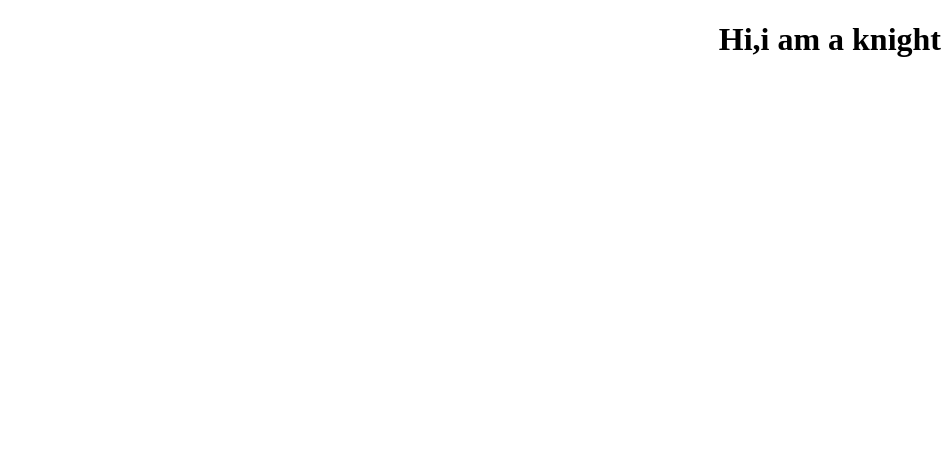
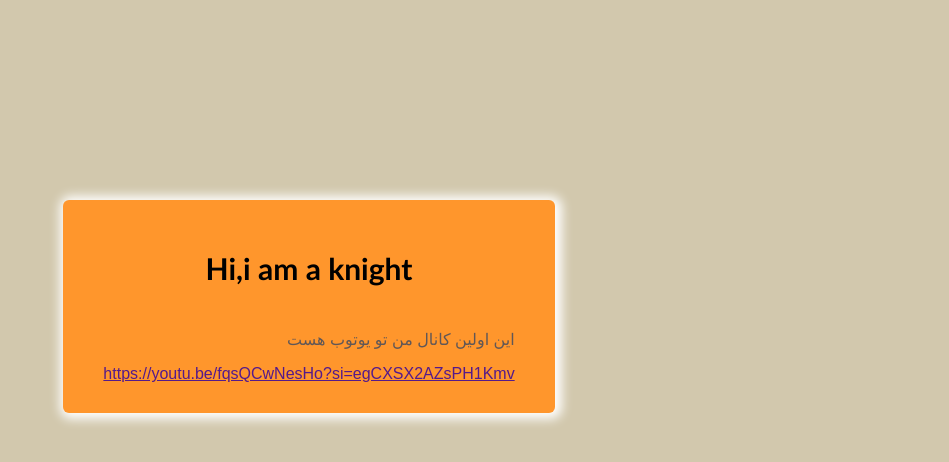
Before and after one commit to knight2510coder-dotcom/first-commit-mission, a plain HTML site: page index.html in a window 1280 px wide. Shown: the whole page, without its empty margins (331-1280 px from the left). Drawn offline with Linux system fonts and the light colour scheme.

Commit message:
Add basic styling with CSS

```diff
--- a/index.html
+++ b/index.html
@@ -3,11 +3,17 @@
 <head>
     <meta charset="UTF-8">
     <meta name="viewport" content="width=device-width, initial-scale=1.0">
+    <link rel="stylesheet" href="style.css">
     <title>Fris commit</title>
 </head>
 <body>
+    <div class="hlo">
     <h1>
         Hi,i am a knight
     </h1>
+    <p>این اولین کانال من تو یوتوب هست </p>
+    <a href="">https://youtu.be/fqsQCwNesHo?si=egCXSX2AZsPH1Kmv</a>
+    </div>
+
 </body>
 </html>
--- /dev/null
+++ b/style.css
@@ -0,0 +1,27 @@
+body
+{
+    background-color: rgb(210, 200, 173);
+    color: rgb(96, 87, 87);
+    font-family: Arial, "Helvetica Neue", Helvetica, sans-serif;
+    justify-self: center;
+    align-items: center;
+
+}
+.hlo
+{
+    background-color: rgb(255, 150, 44);
+    border-radius: 6px;
+    box-shadow:  2px 1px 11px 5px rgb(255, 255, 255);
+    padding: 30px 40px;
+    margin: 200px;
+
+}
+h1
+{
+    font-family: 'Gill Sans', 'Gill Sans MT', Calibri, 'Trebuchet MS', sans-serif;
+    font-size: 30px;
+    block-size:20px;
+    color: rgb(0, 0, 0);
+    text-align: center;
+    margin-bottom: 60px;
+}
```
